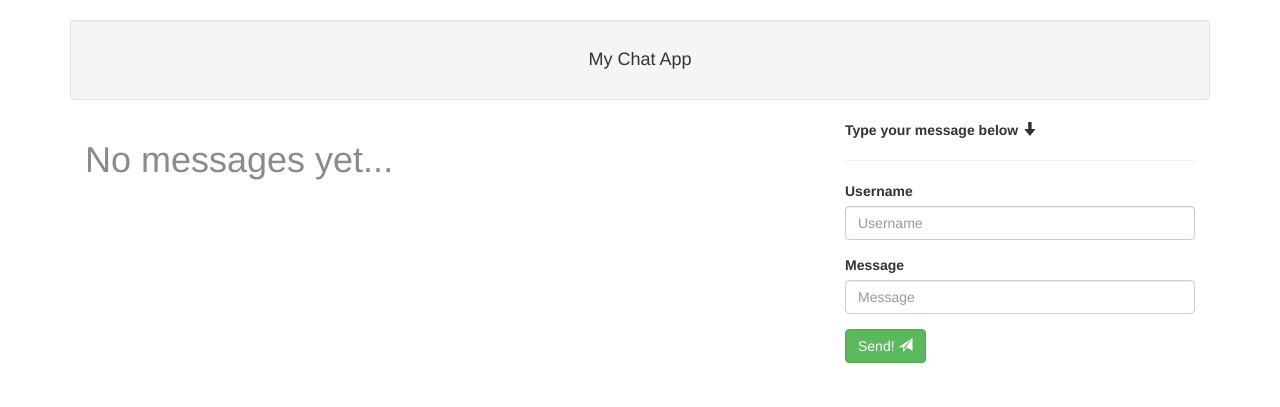
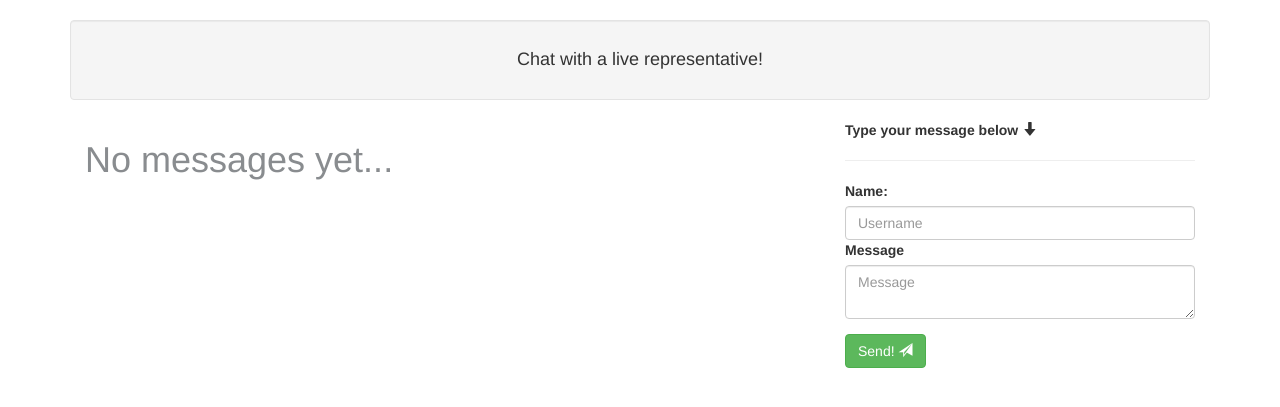
Before and after one commit to kaistullich/Ticket-System, a Flask app: page /chat in a window 1280 px wide. Shown: the part 52-459 px from the top of the page. Run offline with Flask 2, Linux system fonts and the light colour scheme; parts of the project's set-up code (start-up, migrations or seed data) failed here and were passed over; some libraries are stand-ins or nearby versions.

Commit message:
removed HTML and placed Jinja form into chat.html

```diff
--- a/src/templates/chat.html
+++ b/src/templates/chat.html
@@ -9,7 +9,7 @@
     </head>
     <div class="container">
         <div class="well text-center">
-            <h4>My Chat App</h4>
+            <h4>Chat with a live representative!</h4>
         </div>
         <div class="col-sm-8">
             <div class="nomsg">
@@ -22,12 +22,12 @@
                 <b>Type your message below <span class="glyphicon glyphicon-arrow-down"></span></b>
                 <hr>
                 <div class="form-group">
-                    <label for="username">Username</label>
-                    <input type="text" class="username form-control" id="username" placeholder="Username">
-                </div>
-                <div class="form-group">
-                    <label for="message">Message</label>
-                    <input type="text" class="message form-control" id="message" placeholder="Message">
+                    {{ form.username.label }}
+                    <br>
+                    {{ form.username(class="username form-control") }}
+                    {{ form.message.label }}
+                    <br>
+                    {{ form.message(class="message form-control") }}
                 </div>
                 <button type="submit" class="btn btn-success">Send! <span class="glyphicon glyphicon-send"></span>
                 </button>
@@ -43,7 +43,7 @@
     <!-- socketIO library -->
     <script src="https://cdnjs.cloudflare.com/ajax/libs/socket.io/1.7.3/socket.io.min.js"></script>
     <script>
-        var socket = io.connect('http://localhost:5000')
+        var socket = io.connect('http://localhost:5000');
         // Broadcast a message
         socket.on('connect', function () {
             socket.emit('joined', {})
@@ -55,7 +55,8 @@
             // Select the username input and get the value
             var userName = $('input.username').val();
             // Select the message input and get the value
-            var message = $('input.message').val();
+            var message = $('textarea.message').val();
+            console.log(message);
             socket.emit('my event', {
                 user: userName,
                 msg: message
```
